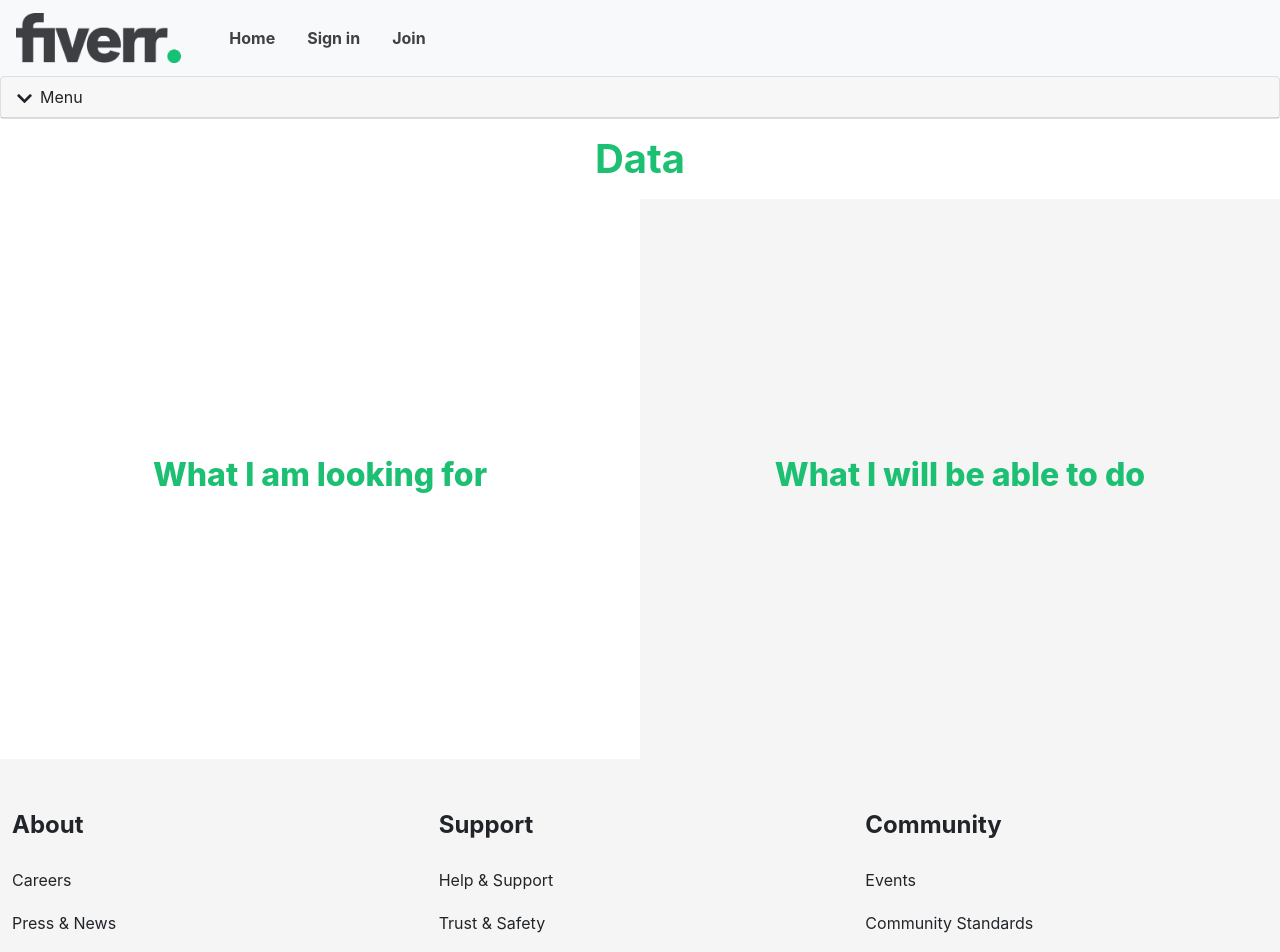
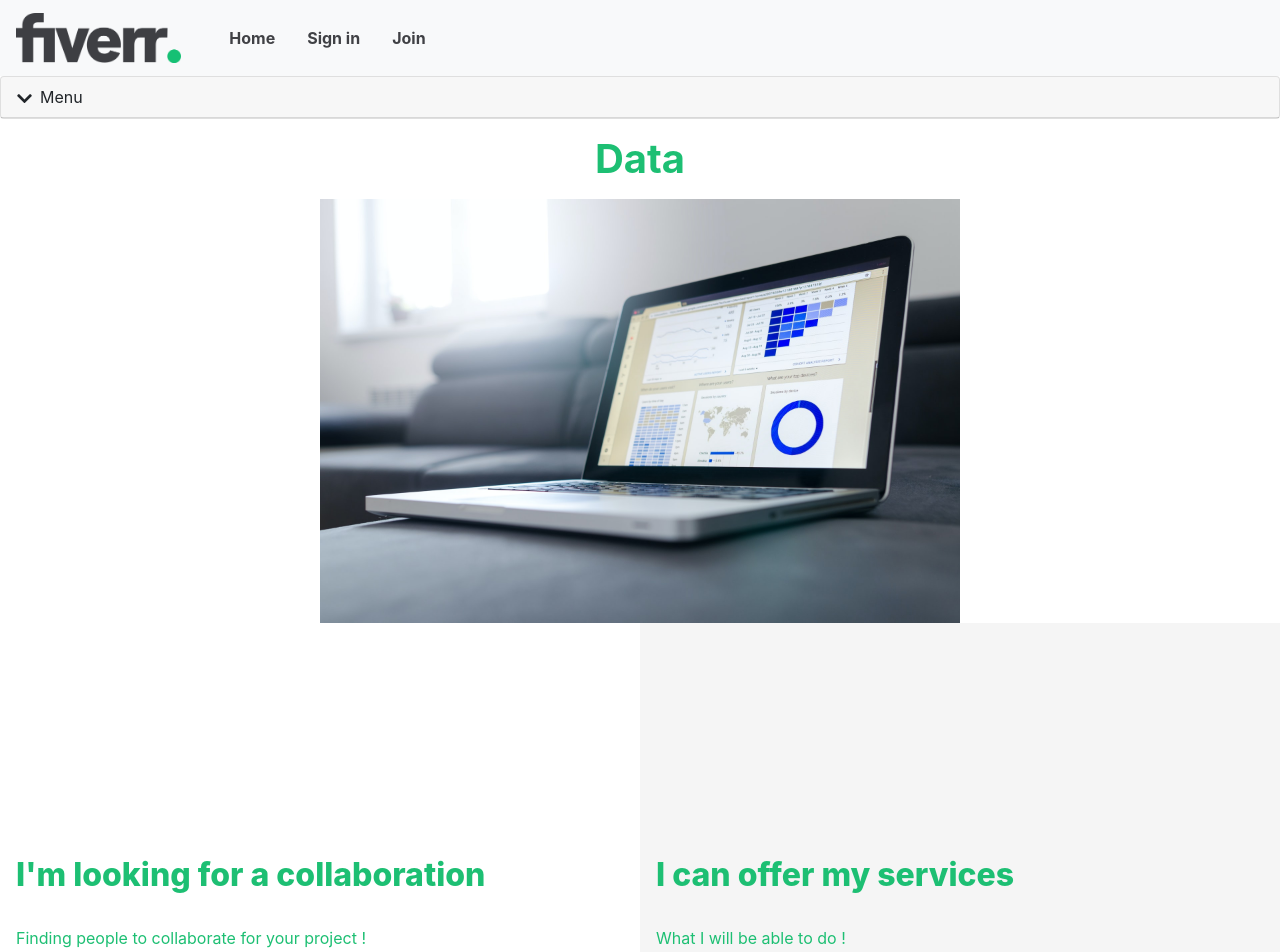
Before and after one commit to davidbourrel/Hybrid-Theory, a React (Create React App) app: page /data in a window 1280 px wide. Shown: the top 952 px of the page. Built offline with nearby package versions, Linux system fonts and the light colour scheme.

Commit message:
Text on the select-category component changed

```diff
--- a/src/components/ChooseForum.jsx
+++ b/src/components/ChooseForum.jsx
@@ -9,12 +9,14 @@ export const ChooseForum = () => {
       <Row className='forumpage'>
         <Col className='side1' md>
           <Link to='/collaboration-forum'>
-            <h2>What I am looking for</h2>
+            <h2>I'm looking for a collaboration</h2>
+            <span>Finding people to collaborate for your project !</span>
           </Link>
         </Col>
         <Col className='side2' md>
           <Link to='/proposal-forum'>
-            <h2>What I will be able to do</h2>
+            <h2>I can offer my services</h2>
+            <span>What I will be able to do !</span>
           </Link>
         </Col>
       </Row>
--- a/src/pages/categories/Business.jsx
+++ b/src/pages/categories/Business.jsx
@@ -4,6 +4,7 @@ import { ChooseForum } from '../../components/ChooseForum';
 import { SecondaryNavbar } from '../../components/SecondaryNavbar';
 import { Footer } from '../../components/Footer';
 import data from '../../categoriesDTO.json';
+import business from '../../assets/images/categories/business.jpg';
 
 export const Business = () => {
   return (
@@ -11,6 +12,9 @@ export const Business = () => {
       <Navigation />
       <SecondaryNavbar data={data.business} />
       <h1 className='text-center text-primary my-3 fw-bold'>Business</h1>
+      <div className='d-flex justify-content-center'>
+        <img src={business} alt='business' className='w-50' />
+      </div>
       <ChooseForum />
       <Footer />
     </>
--- a/src/pages/categories/Data.jsx
+++ b/src/pages/categories/Data.jsx
@@ -4,6 +4,7 @@ import { ChooseForum } from '../../components/ChooseForum';
 import { SecondaryNavbar } from '../../components/SecondaryNavbar';
 import data from '../../categoriesDTO.json';
 import { Footer } from '../../components/Footer';
+import dataImage from '../../assets/images/categories/data.jpg';
 
 export const Data = () => {
   return (
@@ -11,6 +12,9 @@ export const Data = () => {
       <Navigation />
       <SecondaryNavbar data={data.data} />
       <h1 className='text-center text-primary my-3 fw-bold'>Data</h1>
+      <div className='d-flex justify-content-center'>
+        <img src={dataImage} alt='data' className='w-50' />
+      </div>
       <ChooseForum />
       <Footer />
     </>
--- a/src/pages/categories/DigitalMarketing.jsx
+++ b/src/pages/categories/DigitalMarketing.jsx
@@ -4,6 +4,7 @@ import { ChooseForum } from '../../components/ChooseForum';
 import { SecondaryNavbar } from '../../components/SecondaryNavbar';
 import data from '../../categoriesDTO.json';
 import { Footer } from '../../components/Footer';
+import digitalMarketing from '../../assets/images/categories/digital-marketing.jpg';
 
 export const DigitalMarketing = () => {
   return (
@@ -13,6 +14,9 @@ export const DigitalMarketing = () => {
       <h1 className='text-center text-primary my-3 fw-bold'>
         Digital Marketing
       </h1>
+      <div className='d-flex justify-content-center'>
+        <img src={digitalMarketing} alt='digitalMarketing' className='w-50' />
+      </div>
       <ChooseForum />
       <Footer />
     </>
--- a/src/pages/categories/GraphicsDesign.jsx
+++ b/src/pages/categories/GraphicsDesign.jsx
@@ -4,6 +4,7 @@ import { ChooseForum } from '../../components/ChooseForum';
 import { GraphicsDesignNavbar } from '../../components/GraphicsDesignNavbar';
 import data from '../../categoriesDTO.json';
 import { Footer } from '../../components/Footer';
+import graphicsDesign from '../../assets/images/categories/graphics-design.jpg';
 
 export const GraphicsDesign = () => {
   return (
@@ -13,6 +14,9 @@ export const GraphicsDesign = () => {
       <h1 className='text-center text-primary my-3 fw-bold'>
         Graphics & Design
       </h1>
+      <div className='d-flex justify-content-center'>
+        <img src={graphicsDesign} alt='graphicsDesign' className='w-50' />
+      </div>
       <ChooseForum />
       <Footer />
     </>
--- a/src/pages/categories/Lifestyle.jsx
+++ b/src/pages/categories/Lifestyle.jsx
@@ -4,6 +4,7 @@ import { ChooseForum } from '../../components/ChooseForum';
 import { SecondaryNavbar } from '../../components/SecondaryNavbar';
 import data from '../../categoriesDTO.json';
 import { Footer } from '../../components/Footer';
+import lifestyle from '../../assets/images/categories/lifestyle.jpg';
 
 export const Lifestyle = () => {
   return (
@@ -11,6 +12,9 @@ export const Lifestyle = () => {
       <Navigation />
       <SecondaryNavbar data={data.lifestyle} />
       <h1 className='text-center text-primary my-3 fw-bold'>Lifestyle</h1>
+      <div className='d-flex justify-content-center'>
+        <img src={lifestyle} alt='lifestyle' className='w-50' />
+      </div>
       <ChooseForum />
       <Footer />
     </>
--- a/src/pages/categories/MusicAudio.jsx
+++ b/src/pages/categories/MusicAudio.jsx
@@ -4,6 +4,7 @@ import { ChooseForum } from '../../components/ChooseForum';
 import { SecondaryNavbar } from '../../components/SecondaryNavbar';
 import data from '../../categoriesDTO.json';
 import { Footer } from '../../components/Footer';
+import music from '../../assets/images/categories/music.jpg';
 
 export const MusicAudio = () => {
   return (
@@ -11,6 +12,9 @@ export const MusicAudio = () => {
       <Navigation />
       <SecondaryNavbar data={data.musicAndAudio} />
       <h1 className='text-center text-primary my-3 fw-bold'>Music & Audio</h1>
+      <div className='d-flex justify-content-center'>
+        <img src={music} alt='music' className='w-50' />
+      </div>
       <ChooseForum />
       <Footer />
     </>
--- a/src/pages/categories/ProgrammingTech.jsx
+++ b/src/pages/categories/ProgrammingTech.jsx
@@ -4,6 +4,7 @@ import { ChooseForum } from '../../components/ChooseForum';
 import { SecondaryNavbar } from '../../components/SecondaryNavbar';
 import data from '../../categoriesDTO.json';
 import { Footer } from '../../components/Footer';
+import programming from '../../assets/images/categories/programming.jpg';
 
 export const ProgrammingTech = () => {
   return (
@@ -13,6 +14,9 @@ export const ProgrammingTech = () => {
       <h1 className='text-center text-primary my-3 fw-bold'>
         Programming & Tech
       </h1>
+      <div className='d-flex justify-content-center'>
+        <img src={programming} alt='programming' className='w-50' />
+      </div>
       <ChooseForum />
       <Footer />
     </>
--- a/src/pages/categories/VideoAnimation.jsx
+++ b/src/pages/categories/VideoAnimation.jsx
@@ -4,6 +4,7 @@ import { ChooseForum } from '../../components/ChooseForum';
 import { SecondaryNavbar } from '../../components/SecondaryNavbar';
 import data from '../../categoriesDTO.json';
 import { Footer } from '../../components/Footer';
+import video from '../../assets/images/categories/video.jpg';
 
 export const VideoAnimation = () => {
   return (
@@ -13,6 +14,9 @@ export const VideoAnimation = () => {
       <h1 className='text-center text-primary my-3 fw-bold'>
         Video & Animation
       </h1>
+      <div className='d-flex justify-content-center'>
+        <img src={video} alt='video' className='w-50' />
+      </div>
       <ChooseForum />
       <Footer />
     </>
--- a/src/pages/categories/WritingTranslation.jsx
+++ b/src/pages/categories/WritingTranslation.jsx
@@ -4,6 +4,7 @@ import { ChooseForum } from '../../components/ChooseForum';
 import { SecondaryNavbar } from '../../components/SecondaryNavbar';
 import data from '../../categoriesDTO.json';
 import { Footer } from '../../components/Footer';
+import translation from '../../assets/images/categories/translation.jpg';
 
 export const WritingTranslation = () => {
   return (
@@ -13,6 +14,9 @@ export const WritingTranslation = () => {
       <h1 className='text-center text-primary my-3 fw-bold'>
         Writing & Translation
       </h1>
+      <div className='d-flex justify-content-center'>
+        <img src={translation} alt='translation' className='w-50' />
+      </div>
       <ChooseForum />
       <Footer />
     </>
--- a/src/styles/chooseForum.css
+++ b/src/styles/chooseForum.css
@@ -22,10 +22,10 @@
   height: 100%;
   text-decoration: none;
   display: flex;
+  flex-flow: column wrap;
   background-color: white;
-  align-items: center;
   justify-content: center;
-  padding: 0;
+  padding: 1rem;
   width: 100%;
 }
 .side2 > a {
@@ -34,17 +34,22 @@
   height: 100%;
   text-decoration: none;
   display: flex;
+  flex-flow: column wrap;
   background-color: #f5f5f5;
-  align-items: center;
   justify-content: center;
-  padding: 0;
+  padding: 1rem;
   width: 100%;
 }
 
 .side1 h2,
 .side2 h2 {
   position: relative;
+  margin-bottom: 2rem;
   font-weight: 800;
+}
+.side1 span,
+.side2 span {
+  font-size: 16px;
 }
 
 .side1:hover h2 .side2:hover h2 {
@@ -57,7 +62,7 @@
   content: '';
   position: absolute;
   width: 0px;
-  height: 5px;
+  height: 3px;
   background-color: #404145;
   bottom: -10px;
   transition: all 0.5s ease;
@@ -67,5 +72,5 @@
 .side2:hover h2::before {
   content: '';
   width: 100%;
-  height: 5px;
+  height: 3px;
 }
```
